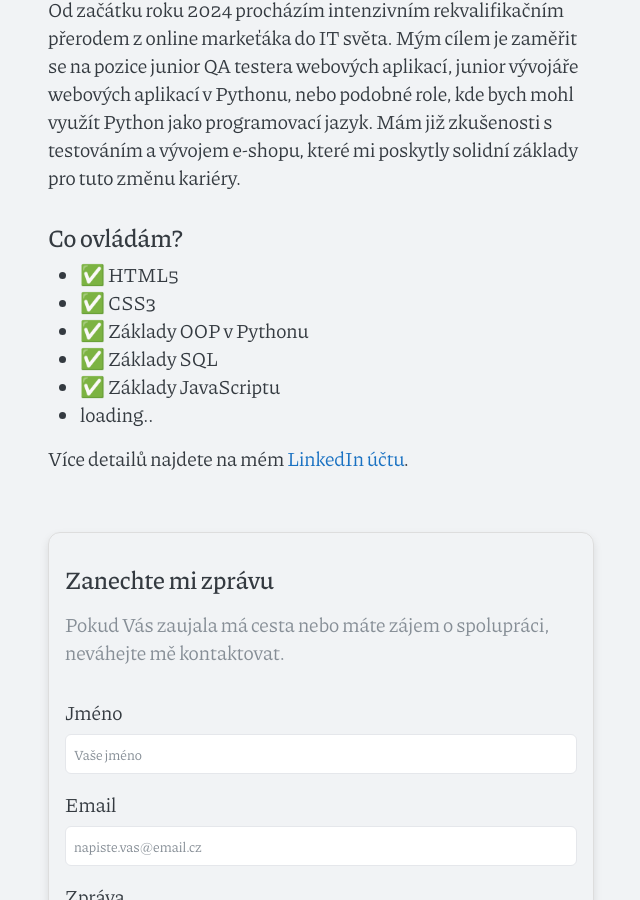
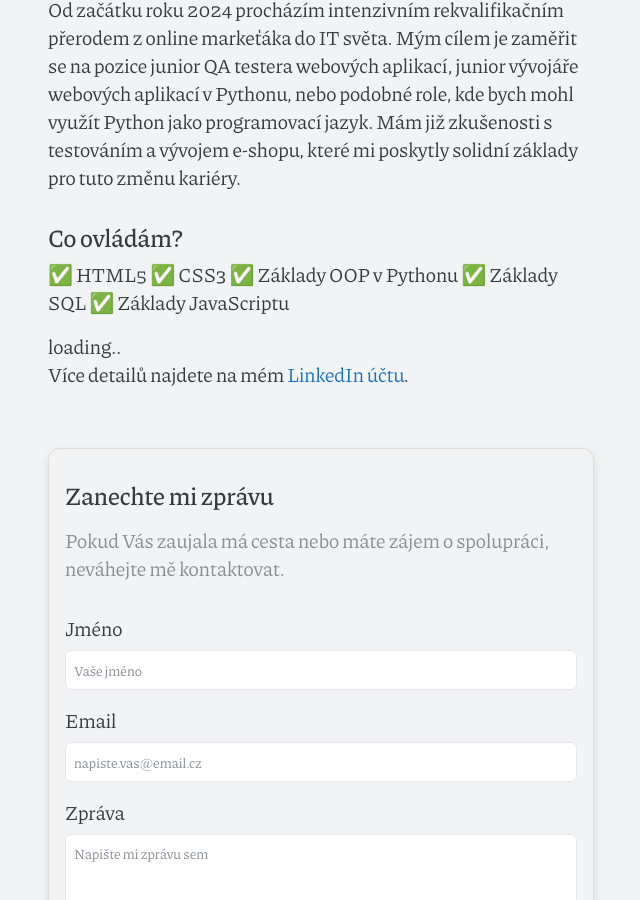
Before and after one commit to Dandee42/dandee42.github.io, a Jekyll site: the page built from index.md, in a window 1280 px wide and 900 px high, scrolled down 1055 px. Shown: the whole window, without its empty margins (319-959 px from the left). Built offline with Jekyll 4.4.1, drawn with Linux system fonts in a browser that asks for light colours.

Commit message:
Update index.md

```diff
--- a/index.md
+++ b/index.md
@@ -8,12 +8,12 @@
 Od začátku roku 2024 procházím intenzivním rekvalifikačním přerodem z online markeťáka do IT světa. Mým cílem je zaměřit se na pozice junior QA testera webových aplikací, junior vývojáře webových aplikací v Pythonu, nebo podobné role, kde bych mohl využít Python jako programovací jazyk. Mám již zkušenosti s testováním a vývojem e-shopu, které mi poskytly solidní základy pro tuto změnu kariéry.
 
 ## Co ovládám?
-- ✅ HTML5
-- ✅ CSS3
-- ✅ Základy OOP v Pythonu
-- ✅ Základy SQL
-- ✅ Základy JavaScriptu
-- <div>loading<span class="dots"></span></div>
+✅ HTML5
+✅ CSS3
+✅ Základy OOP v Pythonu
+✅ Základy SQL
+✅ Základy JavaScriptu
+<div>loading<span class="dots"></span></div>
 
 Více detailů najdete na mém [LinkedIn účtu](https://www.linkedin.com/in/daniel-hladik/).
 
```
